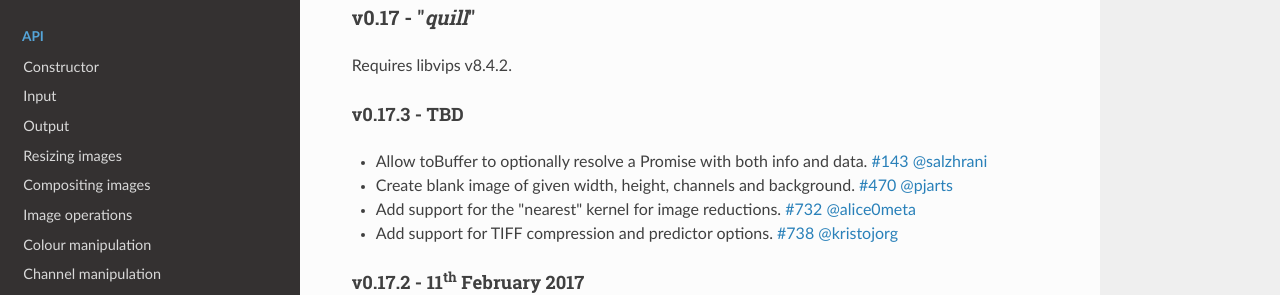
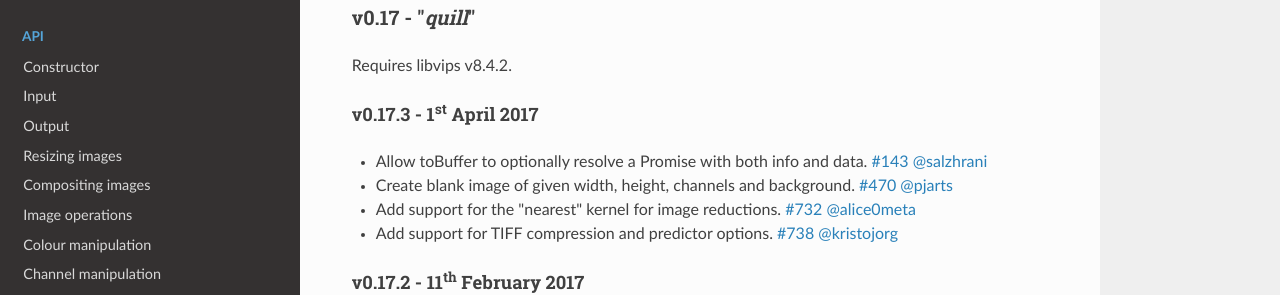
Before and after one commit to webgurucan/node-image-handler, an MkDocs documentation site: the page built from docs/changelog.md, in a window 1280 px wide and 900 px high. Shown: the part 156-451 px from the top of the window. Built offline with MkDocs 1.6.1, drawn with Linux system fonts in a browser that asks for light colours; nearby versions of some CDN libraries; old or Windows-style settings are respelled for this version of MkDocs.

Commit message:
Release v0.17.3

```diff
--- a/docs/changelog.md
+++ b/docs/changelog.md
@@ -4,7 +4,7 @@
 
 Requires libvips v8.4.2.
 
-#### v0.17.3 - TBD
+#### v0.17.3 - 1<sup>st</sup> April 2017
 
 * Allow toBuffer to optionally resolve a Promise with both info and data.
   [#143](https://github.com/lovell/sharp/issues/143)
--- a/package.json
+++ b/package.json
@@ -1,7 +1,7 @@
 {
   "name": "sharp",
   "description": "High performance Node.js image processing, the fastest module to resize JPEG, PNG, WebP and TIFF images",
-  "version": "0.17.2",
+  "version": "0.17.3",
   "author": "Lovell Fuller <npm@lovell.info>",
   "homepage": "https://github.com/lovell/sharp",
   "contributors": [
```
